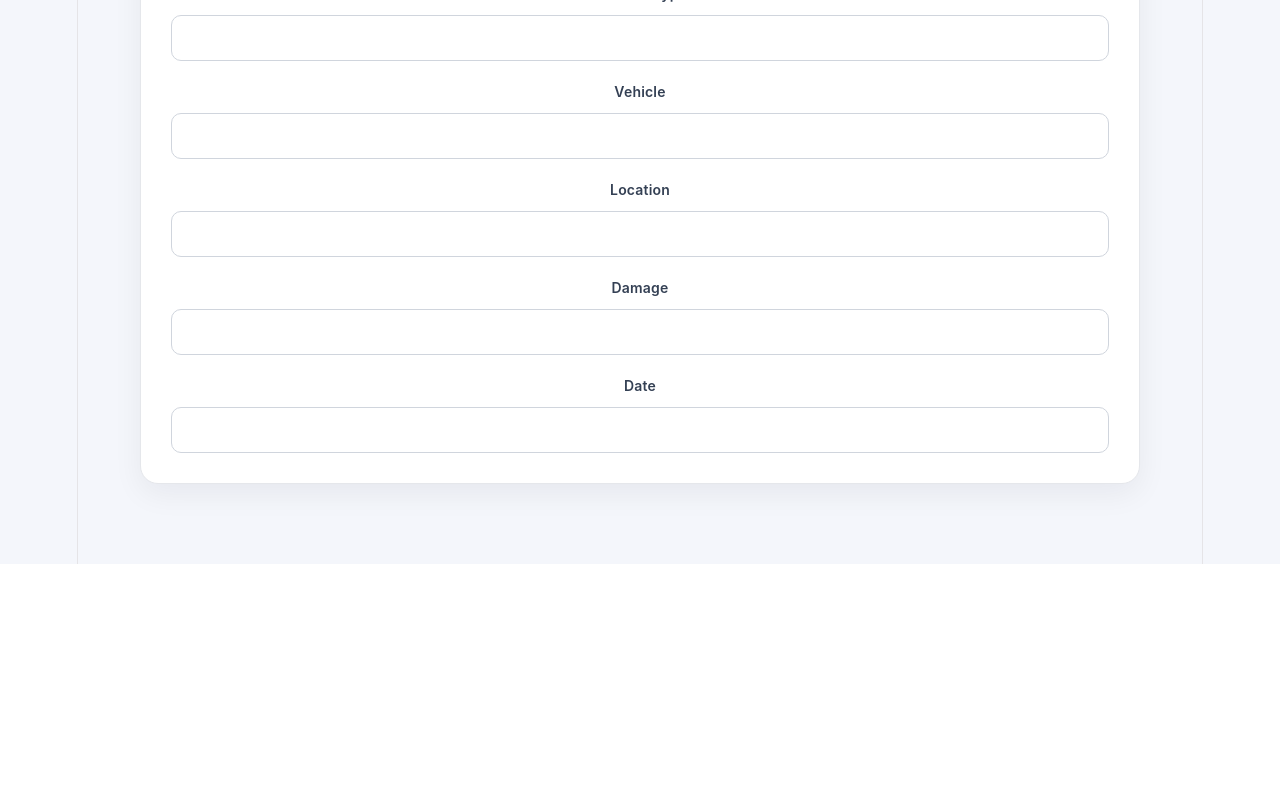
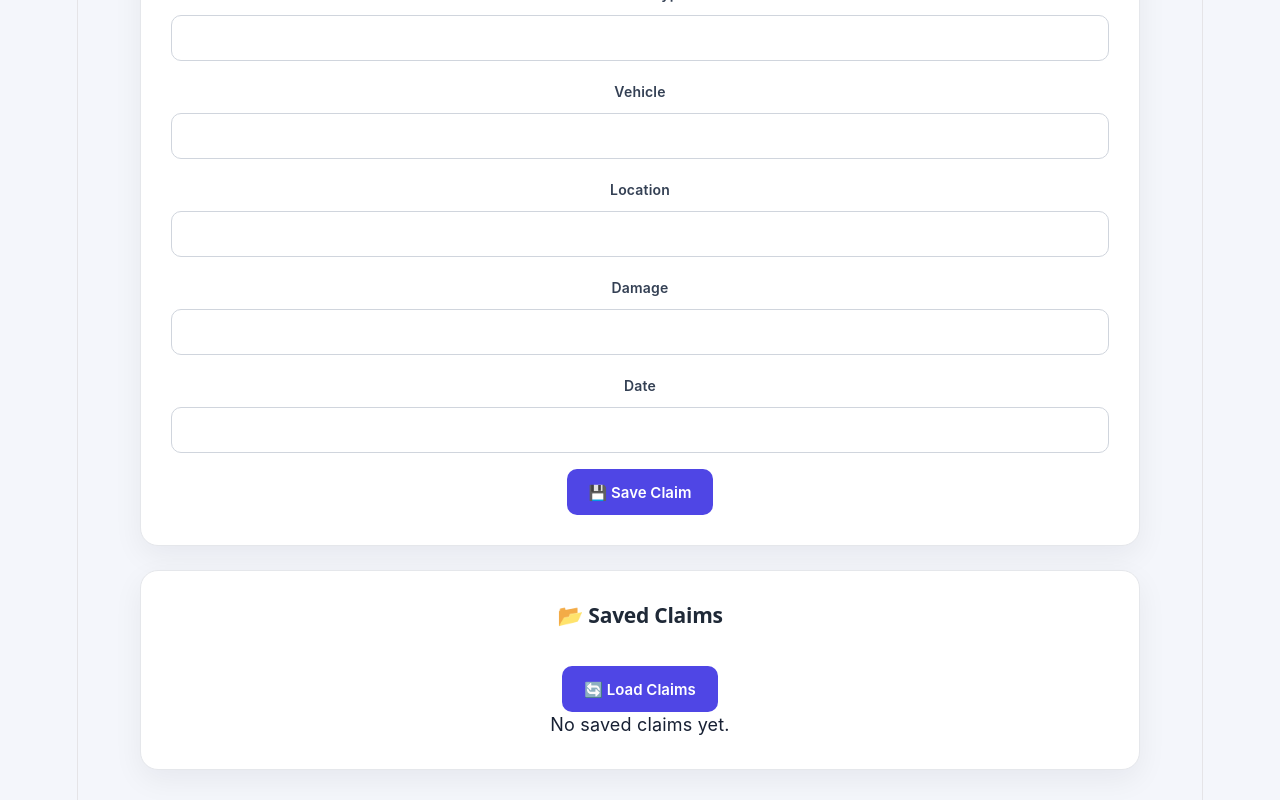
Before and after one commit to riyayadav0817/Forma_AI, a React app in the folder frontend/: page / in a window 1280 px wide. Shown: the part 635-1435 px from the top of the page. Before the commit the page ends 1199 px from the top, so only its background shows below. Built offline with nearby package versions, Linux system fonts and the light colour scheme; the HTML template or start-up script is replaced by a standard one.

Commit message:
Add claim dashboard and single claim API

```diff
--- a/frontend/src/App.jsx
+++ b/frontend/src/App.jsx
@@ -15,6 +15,10 @@ function App() {
   });
 
   const [loading, setLoading] = useState(false);
+  const [saving, setSaving] = useState(false);
+
+  const [claims, setClaims] = useState([]);
+  const [claimsLoading, setClaimsLoading] = useState(false);
 
   // Dynamic form schema
   const formFields = [
@@ -63,7 +67,10 @@ function App() {
     },
   ];
 
-  // AI extraction
+  // =========================
+  // AI Extraction
+  // =========================
+
   const extractClaim = async () => {
     if (!claim.trim()) {
       alert("Please describe your claim first.");
@@ -89,7 +96,9 @@ function App() {
       const result = await response.json();
 
       if (!response.ok) {
-        throw new Error(result.error || "AI extraction failed");
+        throw new Error(
+          result.error || "AI extraction failed"
+        );
       }
 
       setForm({
@@ -100,14 +109,97 @@ function App() {
       console.error("Extraction error:", error);
 
       alert(
-        "AI extraction failed. Make sure the backend is running and API credits are available."
+        "Extraction failed. Please check the backend."
       );
     } finally {
       setLoading(false);
     }
   };
 
-  // Handle manual field changes
+  // =========================
+  // Save Claim to MongoDB
+  // =========================
+
+  const saveClaim = async () => {
+    if (!claim.trim()) {
+      alert("Please describe your claim first.");
+      return;
+    }
+
+    try {
+      setSaving(true);
+
+      const response = await fetch(
+        "http://localhost:5000/api/claims",
+        {
+          method: "POST",
+          headers: {
+            "Content-Type": "application/json",
+          },
+          body: JSON.stringify({
+            claimText: claim,
+            extractedData: form,
+          }),
+        }
+      );
+
+      const result = await response.json();
+
+      if (!response.ok) {
+        throw new Error(
+          result.error || "Failed to save claim"
+        );
+      }
+
+      alert("Claim saved successfully! 🎉");
+
+      // Refresh saved claims
+      await fetchClaims();
+    } catch (error) {
+      console.error("Save claim error:", error);
+
+      alert(
+        "Failed to save claim. Please try again."
+      );
+    } finally {
+      setSaving(false);
+    }
+  };
+
+  // =========================
+  // Fetch Saved Claims
+  // =========================
+
+  const fetchClaims = async () => {
+    try {
+      setClaimsLoading(true);
+
+      const response = await fetch(
+        "http://localhost:5000/api/claims"
+      );
+
+      const result = await response.json();
+
+      if (!response.ok) {
+        throw new Error(
+          result.error || "Failed to fetch claims"
+        );
+      }
+
+      setClaims(result.data);
+    } catch (error) {
+      console.error("Fetch claims error:", error);
+
+      alert("Failed to load saved claims.");
+    } finally {
+      setClaimsLoading(false);
+    }
+  };
+
+  // =========================
+  // Handle Manual Field Changes
+  // =========================
+
   const handleChange = (fieldName, value) => {
     setForm({
       ...form,
@@ -121,7 +213,10 @@ function App() {
 
       <p>AI-powered dynamic insurance claim form</p>
 
-      {/* Magic Input */}
+      {/* =========================
+          Magic Input
+      ========================= */}
+
       <section className="card">
         <h2>✨ Magic Input</h2>
 
@@ -141,7 +236,10 @@ function App() {
         </button>
       </section>
 
-      {/* Dynamic Claim Form */}
+      {/* =========================
+          Dynamic Claim Form
+      ========================= */}
+
       <section className="card">
         <h2>📋 Claim Form</h2>
 
@@ -149,7 +247,8 @@ function App() {
           // Conditional field logic
           if (
             field.showIf &&
-            form[field.showIf.field] !== field.showIf.equals
+            form[field.showIf.field] !==
+              field.showIf.equals
           ) {
             return null;
           }
@@ -171,6 +270,87 @@ function App() {
             </div>
           );
         })}
+
+        <button
+          onClick={saveClaim}
+          disabled={saving}
+        >
+          {saving
+            ? "Saving..."
+            : "💾 Save Claim"}
+        </button>
+      </section>
+
+      {/* =========================
+          Saved Claims Dashboard
+      ========================= */}
+
+      <section className="card">
+        <h2>📂 Saved Claims</h2>
+
+        <button
+          onClick={fetchClaims}
+          disabled={claimsLoading}
+        >
+          {claimsLoading
+            ? "Loading..."
+            : "🔄 Load Claims"}
+        </button>
+
+        {claims.length === 0 && !claimsLoading ? (
+          <p>No saved claims yet.</p>
+        ) : (
+          claims.map((savedClaim) => (
+            <div
+              key={savedClaim._id}
+              style={{
+                marginTop: "20px",
+                padding: "18px",
+                border: "1px solid #e5e7eb",
+                borderRadius: "12px",
+              }}
+            >
+              <h3>
+                {savedClaim.extractedData
+                  ?.incidentType ||
+                  "Insurance Claim"}
+              </h3>
+
+              <p>
+                {savedClaim.claimText}
+              </p>
+
+              <p>
+                <strong>Vehicle:</strong>{" "}
+                {savedClaim.extractedData
+                  ?.vehicle || "N/A"}
+              </p>
+
+              <p>
+                <strong>Location:</strong>{" "}
+                {savedClaim.extractedData
+                  ?.location || "N/A"}
+              </p>
+
+              <p>
+                <strong>Date:</strong>{" "}
+                {savedClaim.extractedData
+                  ?.date || "N/A"}
+              </p>
+
+              <p>
+                <strong>Damage:</strong>{" "}
+                {savedClaim.extractedData
+                  ?.damage || "N/A"}
+              </p>
+
+              <p>
+                <strong>Claim ID:</strong>{" "}
+                {savedClaim._id}
+              </p>
+            </div>
+          ))
+        )}
       </section>
     </div>
   );
```
Also changed, not shown: 1 other file (tests, documents, lock files or other folders).
